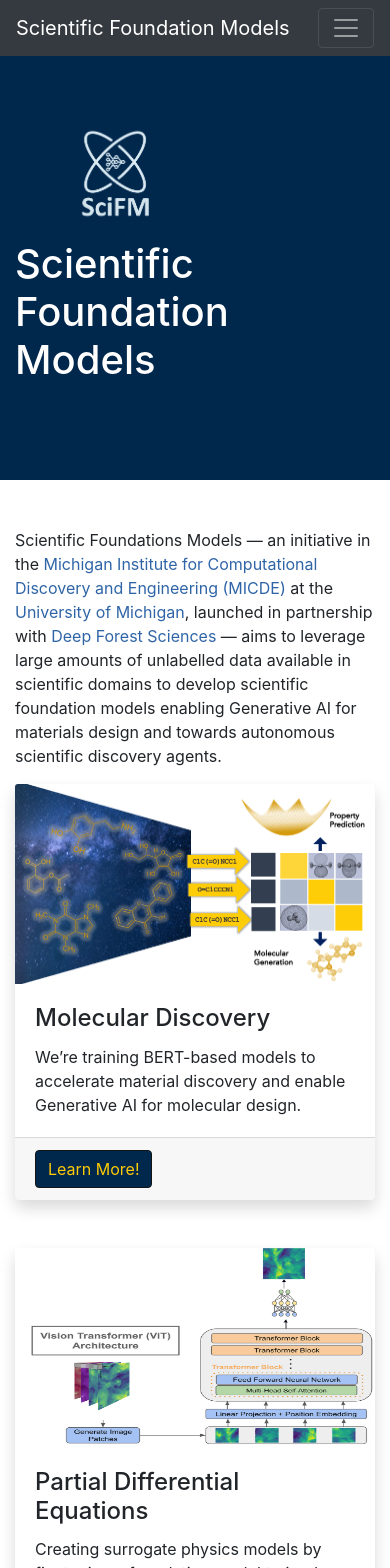
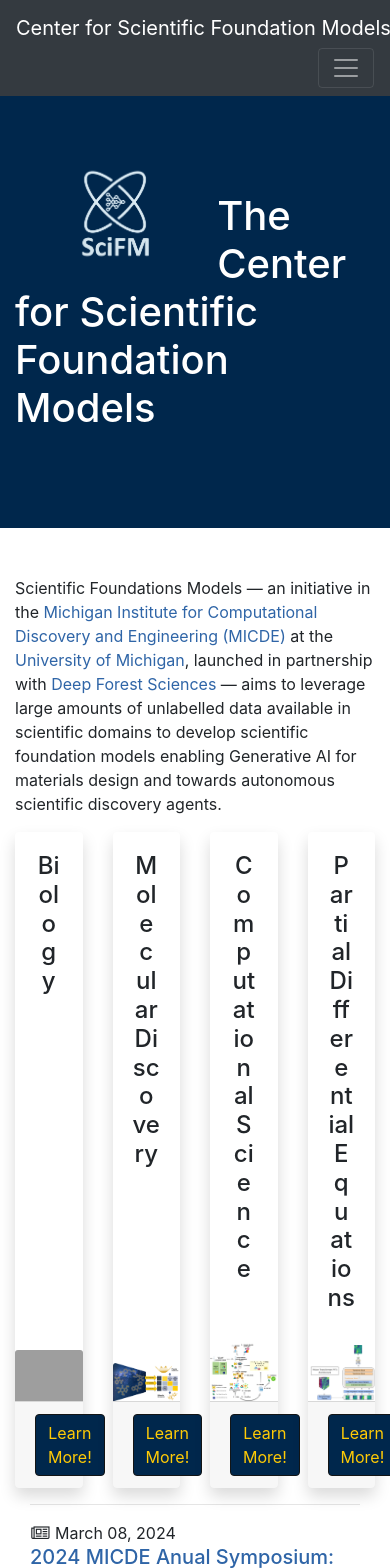
Before and after one commit to scifm/scifm.github.io, a Jekyll site: the page built from index.md, in a window 390 px wide. Shown: the top 1568 px of the page. Built offline with Jekyll 4.4.1, drawn with Linux system fonts in a browser that asks for light colours; nearby versions of some CDN libraries; some of the changed text lies outside the part shown; grey boxes are pictures that could not be loaded.

Commit message:
flesh out center website

```diff
--- a/_config.yml
+++ b/_config.yml
@@ -1,5 +1,5 @@
-title: Scientific Foundation Models
-navtitle: Scientific Foundation Models
+title: Center for Scientific Foundation Models
+navtitle: Center for Scientific Foundation Models
 url: scifm.ai
 
 plugins:
--- a/_includes/project-card.html
+++ b/_includes/project-card.html
@@ -18,13 +18,13 @@
 {% assign card-title = project.title %}
 {% endif %}
 
-<div class="col-md-4 mb-5">
+<div class="project-card">
     <div class="card border-0 shadow h-100">
-        <img class="card-img-top" width=400 height=200 src="{{ card-image }}" alt="" />
         <div class="card-body">
             <h4 class="card-title"> {{ card-title }}</h4>
-            <p class="card-text">{{ project.card-content }}</p>
+            <!-- <p class="card-text">{{ project.card-content }}</p> -->
         </div>
+        <img class="card-img-top" src="{{ card-image }}" alt="" />
         <div class="card-footer">
             <a href="{{ proj-url }}" class="btn btn-primary">Learn More!</a>
         </div>
--- /dev/null
+++ b/_projects/compsci.md
@@ -0,0 +1,22 @@
+---
+title: Foundation Models for Computational Science
+layout: project
+card-title: Computational Science
+card-content: |
+    Intelligent agents for automatic code and workflow generation ready for deployment on exascale computational resources
+
+card-image: assets/img/compsci_inner_loop.png
+people:
+- venkvis
+- arvind
+---
+
+
+![CompSci Agent Workflow]({% link assets/img/compsci_inner_loop.png %})
+
+
+In the context of foundation models for science, transformer-based methods have shown potential in utilizing structured computational and experimental data to build surrogates that are approaching the accuracy of the methods used to generate those results. In a practical computational science setting, however, there are other significant unstructured computational and experimental data and meta-data available that have previously been unused/unusable. This proposal aims to develop a foundation model for computational science that can utilize large-scale unlabelled/unstructured computational simulation data and metadata (workflows, scripts, log files, etc.), computational data (multi-modal, multi-fidelity), experimental data and metadata, literature, using self-supervised learning.
+We're building a CompSciFM that will be knowledgeable in computational sciences—encompassing computational mathematics, algorithms, and workflows—serving as a personal assistant that can significantly enhance productivity and the value of any computational or experimental data generated.
+The focus of this project will be on the inner loop of computational sciences, which includes hypothesis creation and evaluation, carried out using various high-fidelity simulation codes and workflows. This process iteratively generates detailed and accurate computational models to evaluate hypotheses, ensuring precise and reliable results through repeated, fine-grained calculations and data processing.
+
+This project aims to develop a sophisticated personal assistant for computational science.  The framework is shown in above, where the scientist interacts with a computational science foundation model (CompSciFM), which is capable of producing code and workflow integrating with large-scale highly-performant codes, which gets executed through the HPC agent.  This is subsequently executed on leadership computing facilities, running and managing exascale computational campaigns producing computational results that will go through a validation loop, and additional loops may be considered depending on the fidelity of the result. CompSciFM will be capable of incorporating multi-fidelity simulations in its workflow to generate the desired fidelity of results for the computational task at hand.  CompSciFM will be capable of interacting with various kinds of domain-specific multi-modal foundation models which will be treated as agents, e.g. [MoLFormer](https://arxiv.org/abs/2106.09553)/[MIST](./catalyst.md) for material science; [GenSLM](./biology.md) for biology.
--- a/assets/css/main.scss
+++ b/assets/css/main.scss
@@ -100,6 +100,20 @@
     justify-content: space-evenly;
 }
 
+.project-card {
+    width: 25%;
+    position: relative;
+    padding-right: 15px;
+    padding-left: 15px;
+    .card-title {
+        text-align: center;
+    }
+    .fcard-img-top{
+         width: 400px;
+         max-height: 200px;
+    }
+}
+
 .row{
     img{
         max-width: 100%;
--- a/index.md
+++ b/index.md
@@ -1,5 +1,5 @@
 ---
-title: Scientific Foundation Models
+title: The Center for Scientific Foundation Models
 layout: home
 ---
 
```
Also changed, not shown: _posts/2024-03-08-micde_symposium.md (added, +13 -0 lines), _projects/biology.md (added, +12 -0 lines), assets/img/compsci_inner_loop.png (added), 1 other file.
